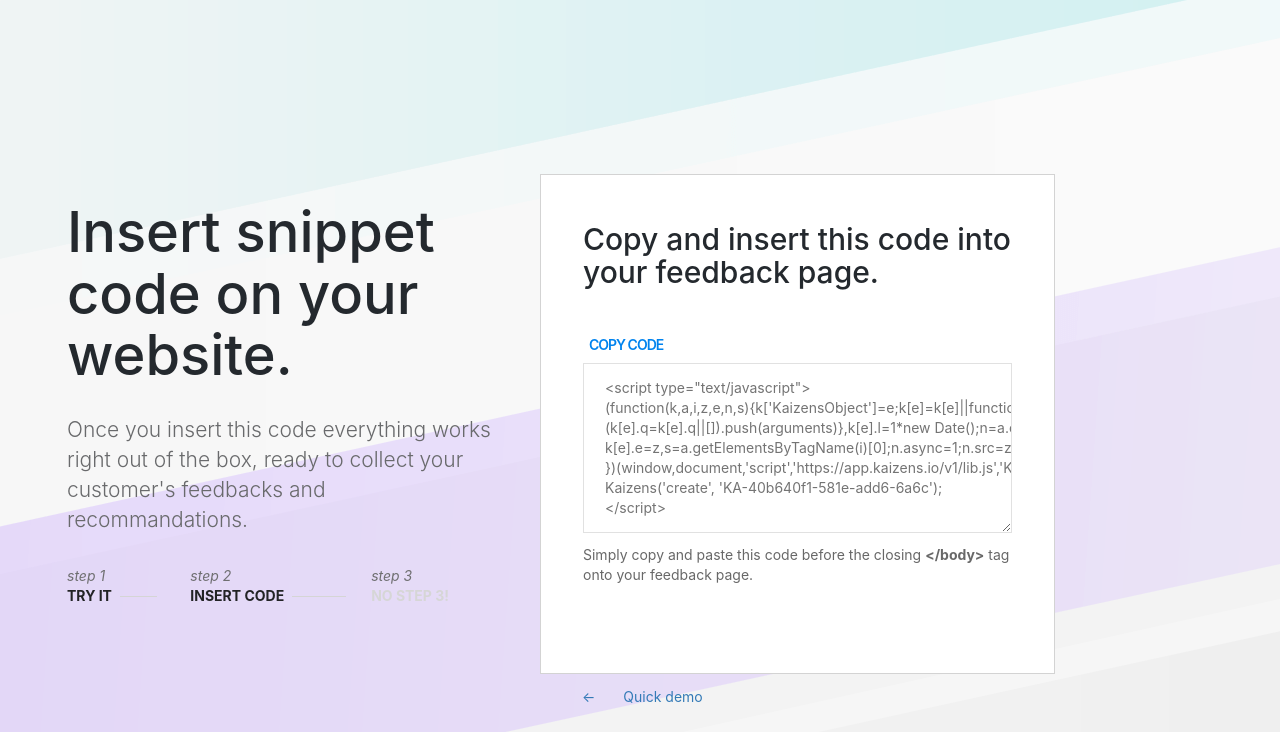
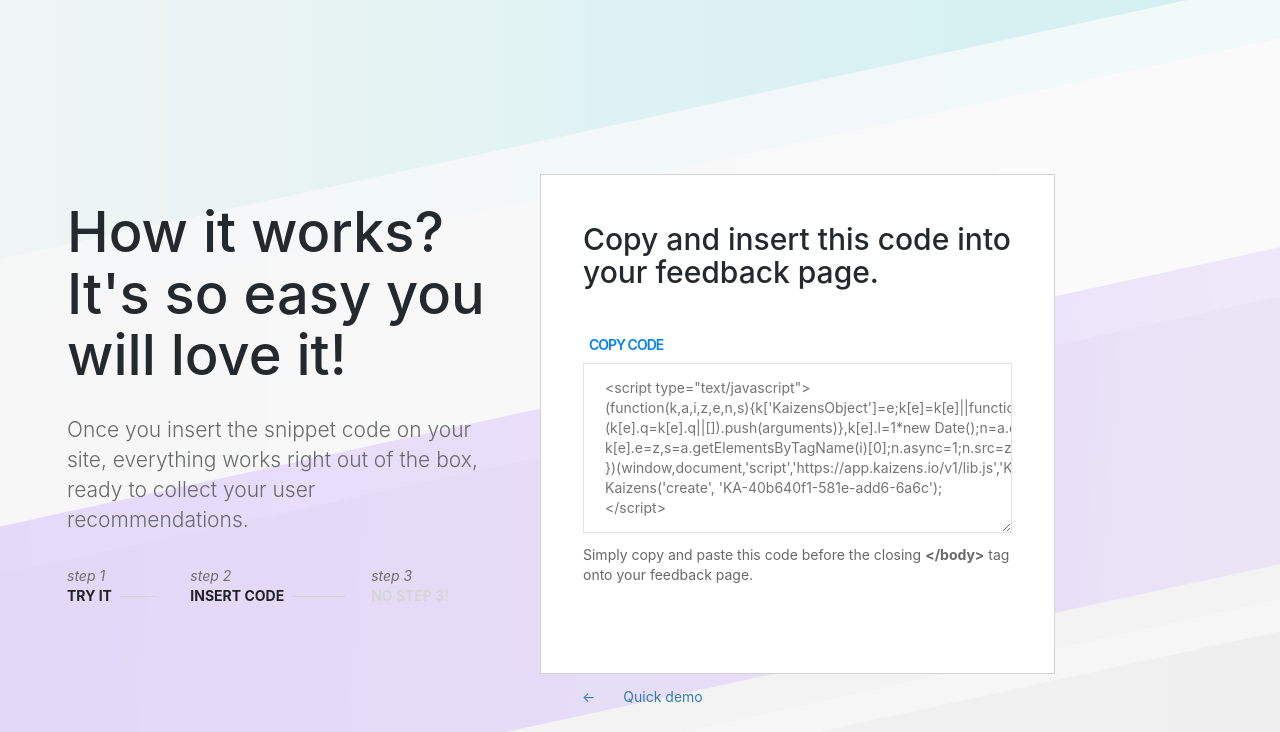
Before and after one commit to kaizensio/kaizensio.github.io, a plain HTML site: page index.html in a window 1280 px wide. Shown: the part 604-1336 px from the top of the page. Drawn offline with nearby package versions, Linux system fonts and the light colour scheme; some packages are replaced by stand-ins of ours; a script that the page names is missing.

Commit message:
Fix CSS bug on snippet / Other wording

```diff
--- a/css/landing.css
+++ b/css/landing.css
@@ -137,7 +137,7 @@ a.step-button.active:hover {
   min-height: 170px;
   color: #747474;
   outline: none;
-  white-space: nowrap;
+  white-space:pre;
 }
 
 #copycode-button {
--- a/index.html
+++ b/index.html
@@ -52,8 +52,8 @@
     <section id="setup">
       <div class="row">
         <div class="col-sm-6 content">
-          <h1>Insert snippet code on your website.</h1>
-          <p>Once you insert this code everything works right out of the box, ready to collect your customer's feedbacks and recommandations.</p>
+          <h1>How it works? It's so easy you will love it!</h1>
+          <p>Once you insert the snippet code on your site, everything works right out of the box, ready to collect your user recommendations.</p>
           <ol class="steps">
             <li class="active" style="width:30%"><span class="step-level">step 1</span><a href="#demo"><span class="step-title">TRY IT</span><span class="step-bar"></span></a></li>
             <li class="active" style="width:44%"><span class="step-level">step 2</span><a href="#setup"><span class="step-title">INSERT CODE</span><span class="step-bar"></span></a></li>
```
